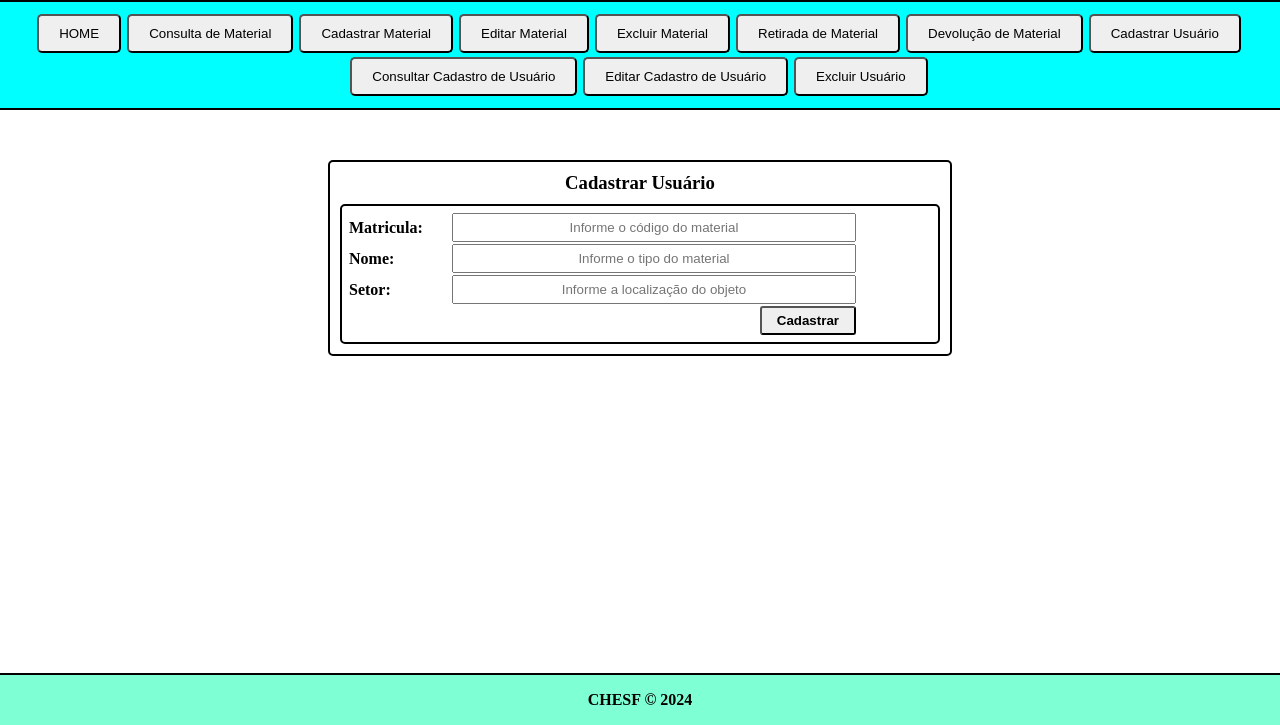
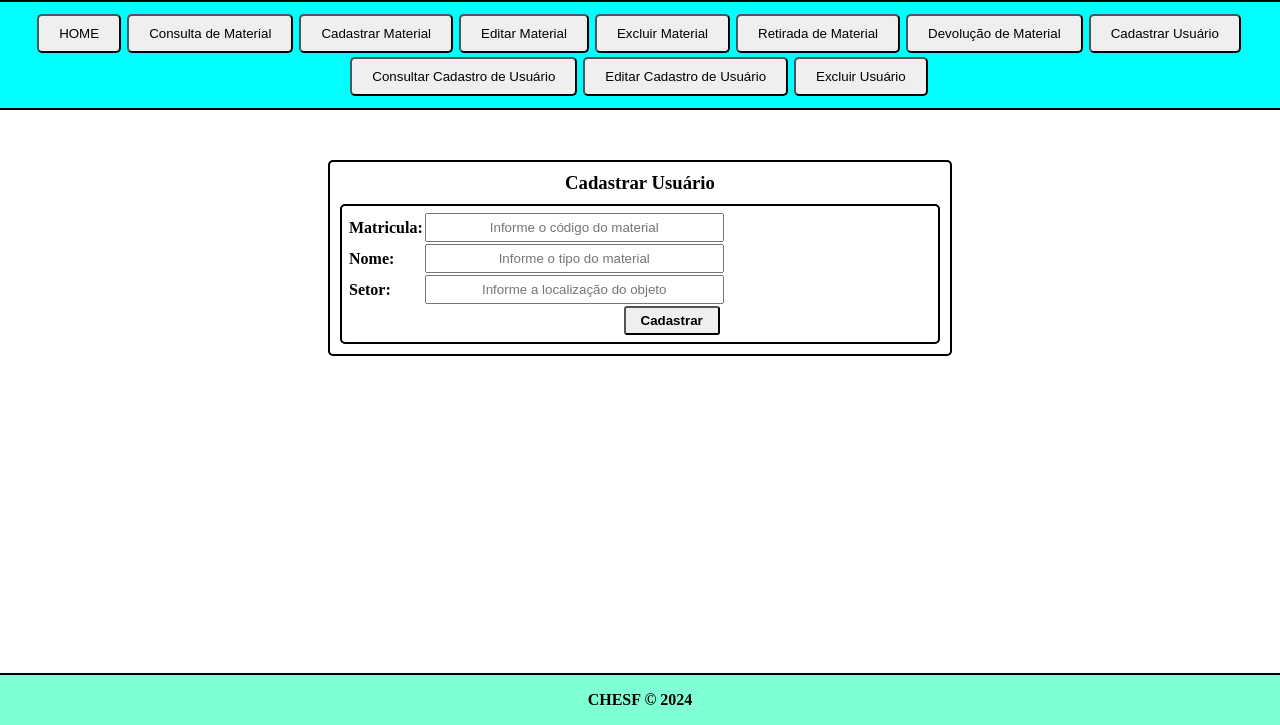
Before and after one commit to DalecioMoura/front-end-js, a plain HTML site: page usuarios-js/cadastrar-usuario.html in a window 1280 px wide. Shown: the part 75-800 px from the top of the page. Drawn offline with Linux system fonts and the light colour scheme.

Commit message:
Atualização CSS

```diff
--- a/css/form-usuario-body.css
+++ b/css/form-usuario-body.css
@@ -33,7 +33,7 @@ form{
  text-align: right;
 }
 .td-col2 input{
-    width: 400px;
+    width: 100%;/*width: 400px;*/
     height: 25px;
     text-align: center;
 }
```
